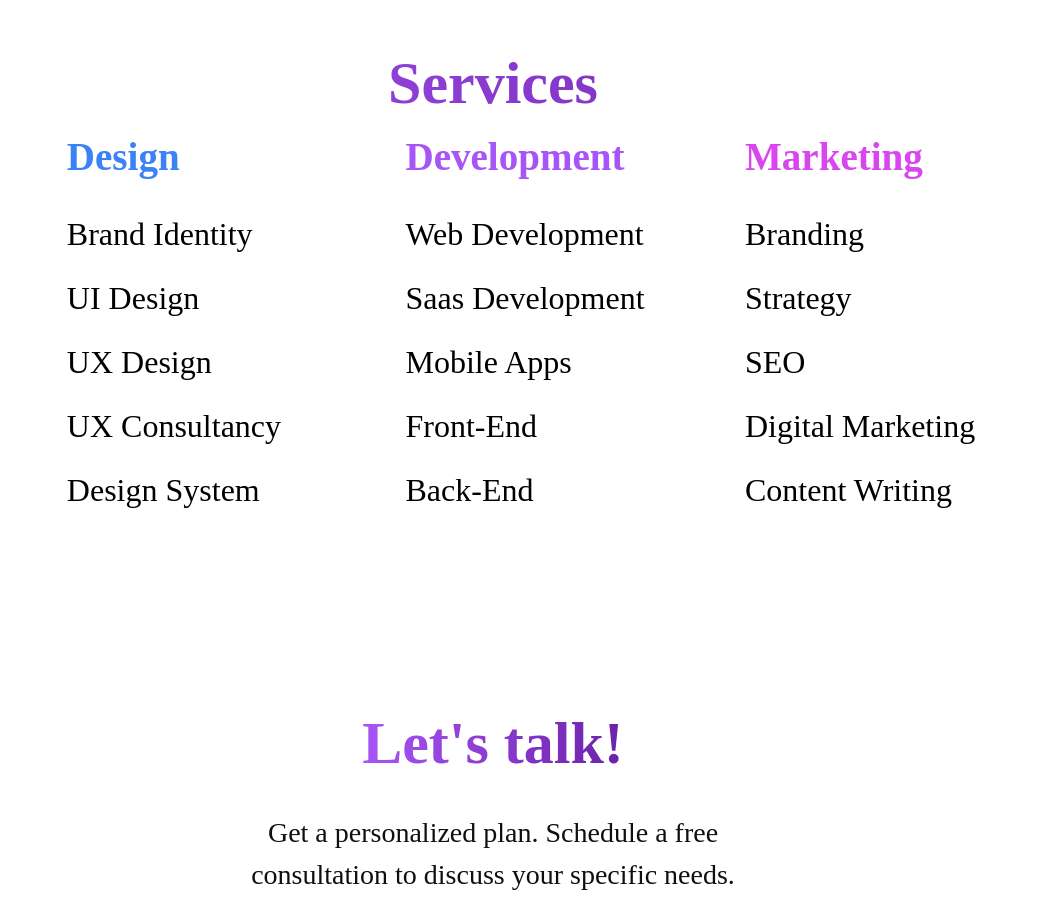
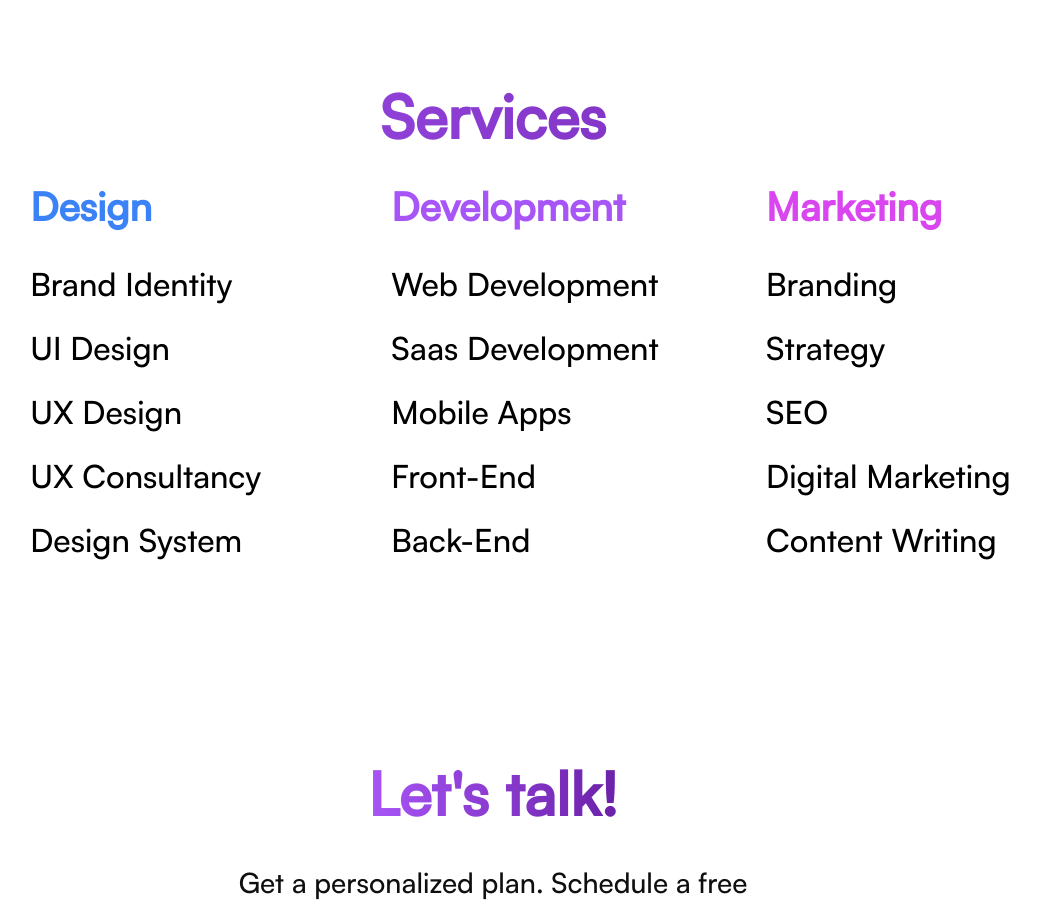
Before and after one commit to lalukrish/UXByte-Page, a Next.js app: page / in a window 1280 px wide. Shown: the part 3100-4012 px from the top of the page, without its empty margins (147-1187 px from the left). Built offline with nearby package versions, Linux system fonts and the light colour scheme.

Commit message:
animation done

```diff
--- a/src/app/globals.css
+++ b/src/app/globals.css
@@ -59,7 +59,7 @@
 
 body {
   color: white;
-  font-family: "Satoshi";
+  font-family: "Satoshi-Medium";
   /* font-size: 16px;  */
   /* background-color: #0f0f0f; */
   width: 100%;
--- a/src/components/Services.jsx
+++ b/src/components/Services.jsx
@@ -3,7 +3,7 @@ import { motion } from "framer-motion";
 import { useInView } from "react-intersection-observer";
 
 const fadeInScaleRotate = {
-  initial: { opacity: 0, scale: 0.9, rotate: -5 },
+  initial: { opacity: 0, scale: 0.9,  },
   animate: { opacity: 1, scale: 1, rotate: 0 },
 };
 
@@ -20,11 +20,11 @@ const Services = ({ theme, toggleTheme }) => {
       className={`py-20 text-center" id="services_id ${textColor} ${backgroundColor}`}
     >
       <div className="text-6xl font-extrabold ">
-        <span className="bg-gradient-to-r from-purple-500 to-purple-800 bg-clip-text text-transparent flex justify-center ">
+        <span className="bg-gradient-to-r from-purple-500 to-purple-800 bg-clip-text text-transparent flex justify-center">
           Services
         </span>
       </div>
-      <div className="flex justify-center md:mt-0">
+      <div className="flex justify-center md:mt-4">
         <div className="grid grid-cols-1 sm:grid-cols-3 gap-8 justify-items-center">
           <motion.div
             ref={ref}
@@ -32,7 +32,7 @@ const Services = ({ theme, toggleTheme }) => {
             variants={fadeInScaleRotate}
             initial="initial"
             animate={inView ? "animate" : "initial"}
-            transition={{ delay: 0.2, duration: 0.5, ease: "easeOut" }}
+            transition={{ delay: 0.3, duration: 0.7, ease: "easeIn" }}
             style={{ marginLeft: "2rem" }}
           >
             <div className="text-start">
@@ -55,7 +55,7 @@ const Services = ({ theme, toggleTheme }) => {
             variants={fadeInScaleRotate}
             initial="initial"
             animate={inView ? "animate" : "initial"}
-            transition={{ delay: 0.4, duration: 0.6, ease: "easeOut" }}
+            transition={{ delay: 0.6, duration: 0.7, ease: "easeIn" }}
             style={{ marginLeft: "4rem" }}
           >
             <div className="text-start">
@@ -79,7 +79,7 @@ const Services = ({ theme, toggleTheme }) => {
             variants={fadeInScaleRotate}
             initial="initial"
             animate={inView ? "animate" : "initial"}
-            transition={{ delay: 0.6, duration: 0.4, ease: "easeOut" }}
+            transition={{ delay: 0.9, duration: 0.7, ease: "easeIn" }}
             style={{ marginLeft: "4rem" }}
           >
             <div className="text-start">
```
